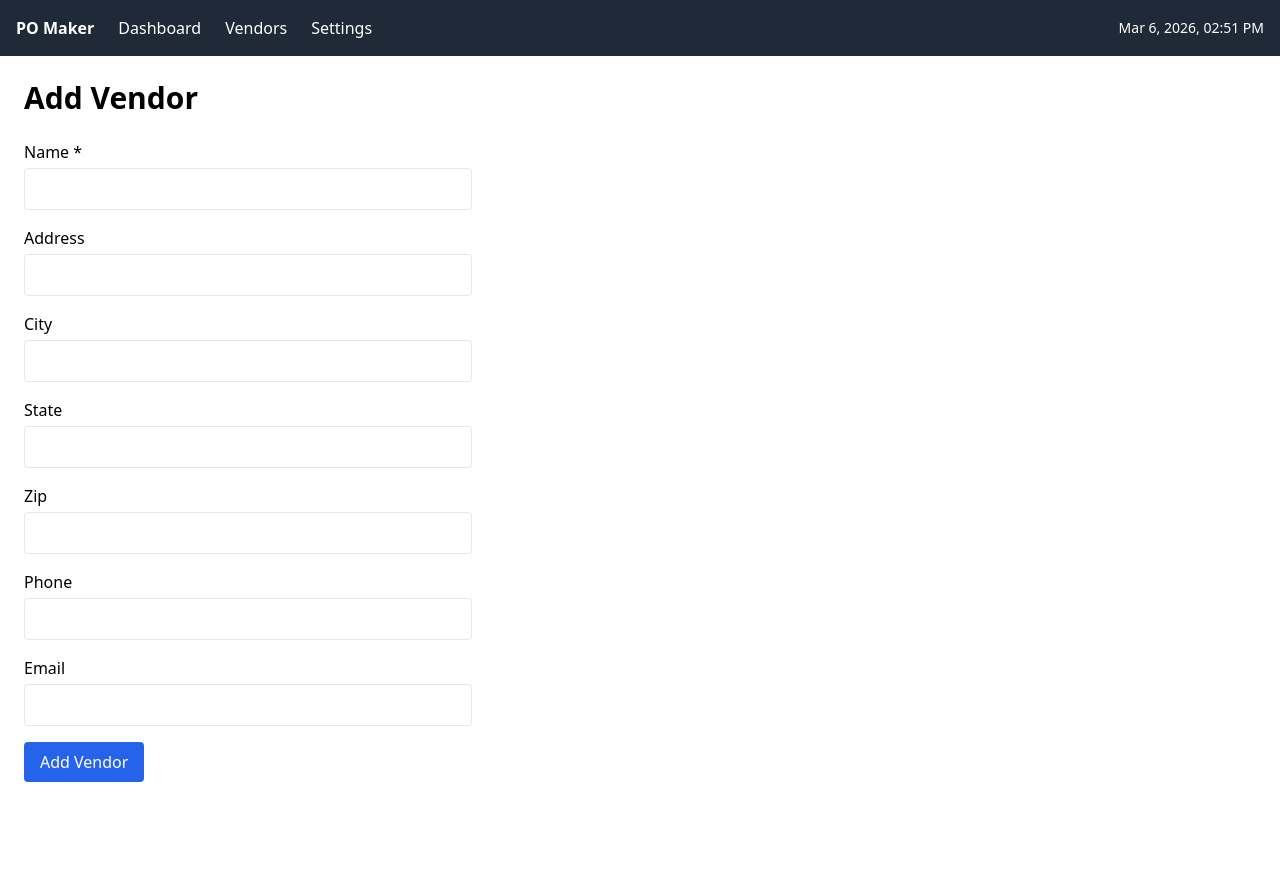
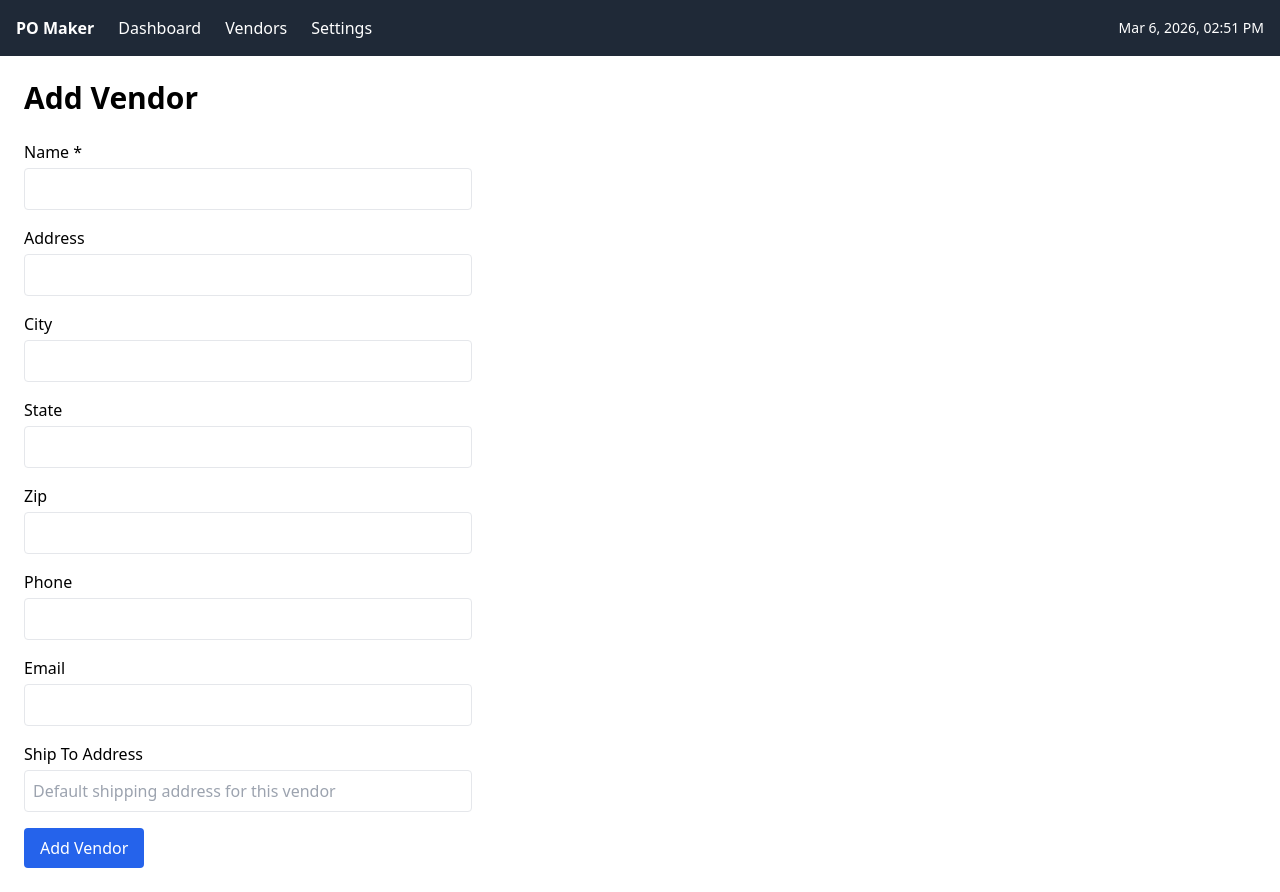
Before and after one commit to ConnorMorley278/po-maker, a Next.js app: page /vendors/new in a window 1280 px wide. Before the commit the page ends 806 px from the top, so only its background shows below. Built offline with nearby package versions, Linux system fonts and the light colour scheme.

Commit message:
feat: add ship_to_address to vendors and remove powered by from PDF

```diff
--- a/app/po/[id]/page.tsx
+++ b/app/po/[id]/page.tsx
@@ -41,10 +41,10 @@ export default function POViewPage({ params }: { params: Promise<{ id: string }>
       // PURCHASE ORDER title (right side)
       pdf.setFontSize(32)
       pdf.setFont(undefined, 'bold')
-      pdf.text('PURCHASE ORDER', 120, 28, { align: 'right' })
+      pdf.text('PURCHASE ORDER', 190, 28, { align: 'right' })
 
       pdf.setFontSize(12)
-      pdf.text(`# ${po?.po_number}`, 200, 45, { align: 'right' })
+      pdf.text(`# ${po?.po_number}`, 190, 45, { align: 'right' })
 
       // Vendor section
       pdf.setFontSize(10)
@@ -115,11 +115,6 @@ export default function POViewPage({ params }: { params: Promise<{ id: string }>
       pdf.setFontSize(11)
       pdf.text('Total', 130, yPos)
       pdf.text(`$${parseFloat(po?.total || 0).toFixed(2)}`, 180, yPos)
-
-      // Footer - POWERED BY
-      pdf.setFontSize(8)
-      pdf.setFont(undefined, 'normal')
-      pdf.text('POWERED BY', 20, 270)
 
       pdf.save(`${po?.po_number}.pdf`)
     } catch (error) {
--- a/app/vendors/[id]/edit/page.tsx
+++ b/app/vendors/[id]/edit/page.tsx
@@ -151,6 +151,18 @@ export default function EditVendorPage({ params }: { params: Promise<{ id: strin
           </div>
         </div>
 
+        <div>
+          <label className="block text-sm font-medium mb-1">Ship To Address</label>
+          <input
+            type="text"
+            name="ship_to_address"
+            value={vendor.ship_to_address || ''}
+            onChange={handleChange}
+            className="w-full border p-2 rounded"
+            placeholder="Default shipping address for this vendor"
+          />
+        </div>
+
         {error && <div className="text-red-600 text-sm">{error}</div>}
 
         <div className="flex gap-2 pt-4">
--- a/app/vendors/new/page.tsx
+++ b/app/vendors/new/page.tsx
@@ -13,6 +13,7 @@ export default function AddVendorPage() {
     zip: '',
     phone: '',
     email: '',
+    ship_to_address: '',
   })
 
   const handleChange = (e: React.ChangeEvent<HTMLInputElement>) => {
@@ -118,6 +119,18 @@ export default function AddVendorPage() {
           />
         </div>
 
+        <div>
+          <label className="block mb-1">Ship To Address</label>
+          <input
+            type="text"
+            name="ship_to_address"
+            value={formData.ship_to_address}
+            onChange={handleChange}
+            className="w-full border p-2 rounded"
+            placeholder="Default shipping address for this vendor"
+          />
+        </div>
+
         <button
           type="submit"
           className="bg-blue-600 text-white px-4 py-2 rounded"
--- a/types/index.ts
+++ b/types/index.ts
@@ -7,6 +7,7 @@ export interface Vendor {
   zip?: string
   phone?: string
   email?: string
+  ship_to_address?: string
   created_at: string
 }
 
```
